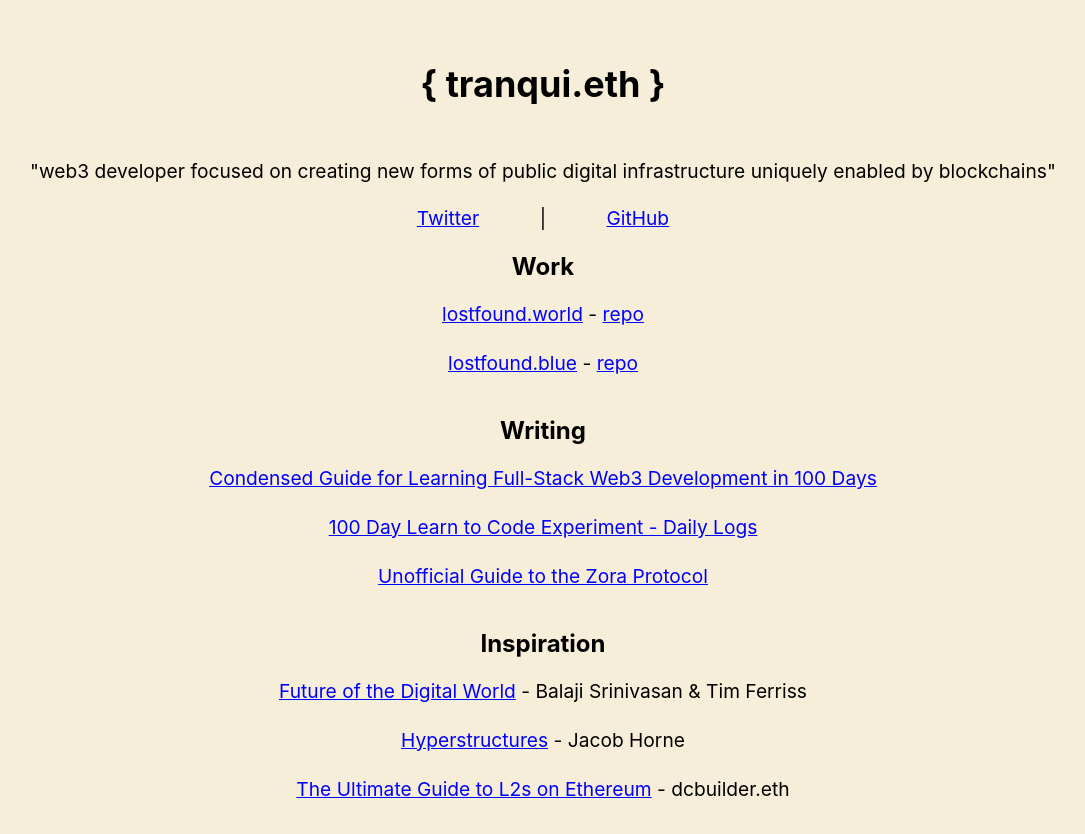
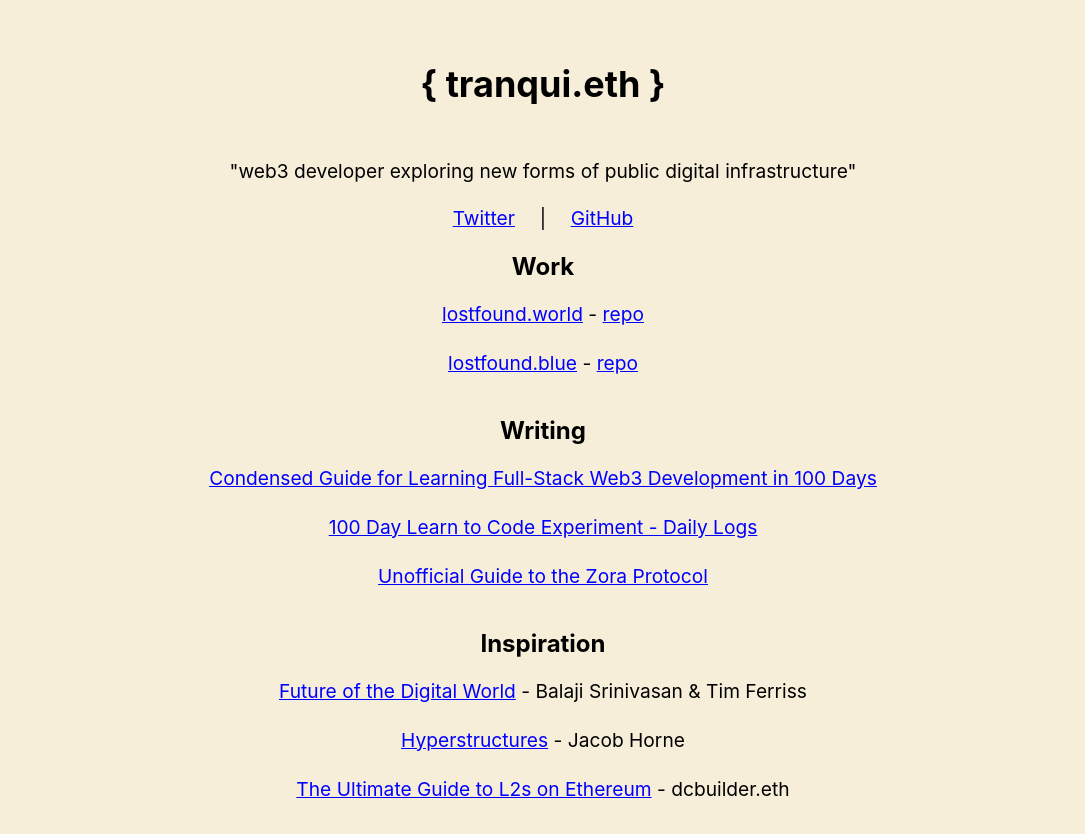
Before and after one commit to 0xTranqui/tranqui.dev, a Next.js app: page / in a window 1280 px wide. Shown: the top 834 px of the page, without its empty margins (97-1182 px from the left). Built offline with nearby package versions, Linux system fonts and the light colour scheme.

Commit message:
page description edit

```diff
--- a/components/layout.js
+++ b/components/layout.js
@@ -12,10 +12,10 @@
      <div className={styles.container}>
        <Head>
          <link rel="icon" href="/favicon.ico" />
-         <meta
+{/*          <meta
            name="description"
            content="tranqui.eth personal website"
-         />
+         /> */}
          <meta
            property="og:image"
            content={`https://og-image.vercel.app/${encodeURI(
--- a/pages/index.js
+++ b/pages/index.js
@@ -22,7 +22,7 @@
       </Head>
       <section className={utilStyles.personalDescription}>
         <div>
-        "web3 developer focused on creating new forms of public digital infrastructure uniquely enabled by blockchains"
+        "web3 developer exploring new forms of public digital infrastructure"
         </div>
       </section>
       <section className={utilStyles.headingTwitterGithub}>
```
